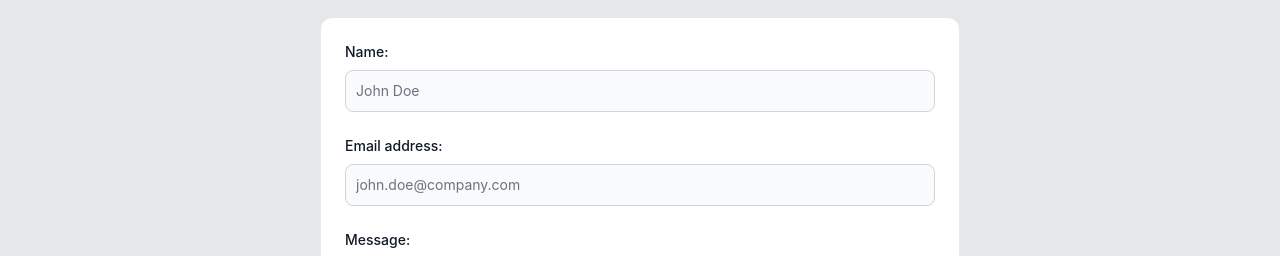
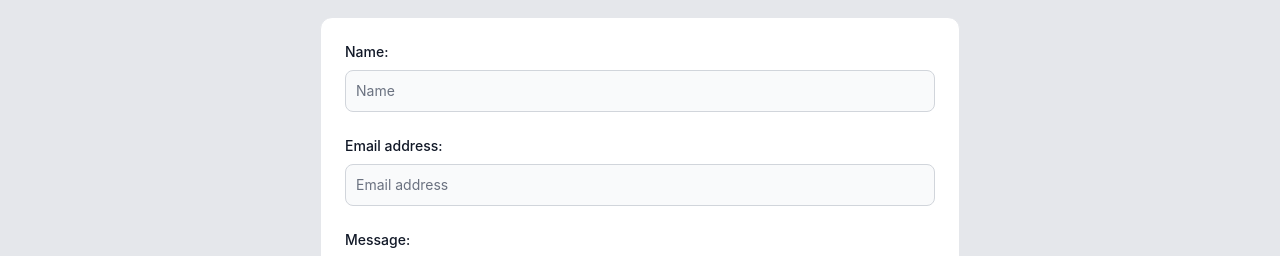
Before and after one commit to jimenezraul/react-portfolio, a React (Create React App) app: page / in a window 1280 px wide. Both pictures are taken after a click on the button "Contact". Shown: the part 236-492 px from the top of the page. Built offline with nearby package versions, Linux system fonts and the light colour scheme.

Commit message:
rename placeholder in input form

```diff
--- a/package.json
+++ b/package.json
@@ -16,7 +16,9 @@
     "start": "react-scripts start",
     "build": "react-scripts build",
     "test": "react-scripts test",
-    "eject": "react-scripts eject"
+    "eject": "react-scripts eject",
+    "predeploy": "npm run build",
+    "deploy": "gh-pages -d build"
   },
   "eslintConfig": {
     "extends": [
@@ -37,6 +39,7 @@
     ]
   },
   "devDependencies": {
+    "gh-pages": "^3.2.3",
     "tailwindcss": "^3.0.24"
   }
 }
--- a/src/component/Contact/index.js
+++ b/src/component/Contact/index.js
@@ -59,7 +59,7 @@ const Contact = () => {
                     defaultValue={name}
                     onBlur={handleChange}
                     className="bg-gray-50 border border-gray-300 text-gray-900 text-sm rounded-lg focus:ring-blue-500 focus:border-blue-500 block w-full p-2.5 dark:bg-gray-700 dark:border-gray-600 dark:placeholder-gray-400 dark:text-white dark:focus:ring-blue-500 dark:focus:border-blue-500"
-                    placeholder="John Doe"
+                    placeholder="Name"
                     required
                   />
                 </div>
@@ -76,7 +76,7 @@ const Contact = () => {
                     defaultValue={email}
                     onBlur={handleChange}
                     className="bg-gray-50 border border-gray-300 text-gray-900 text-sm rounded-lg focus:ring-blue-500 focus:border-blue-500 block w-full p-2.5 dark:bg-gray-700 dark:border-gray-600 dark:placeholder-gray-400 dark:text-white dark:focus:ring-blue-500 dark:focus:border-blue-500"
-                    placeholder="john.doe@company.com"
+                    placeholder="Email address"
                     required
                   />
                 </div>
```
Also changed, not shown: 2 other files (tests, documents, lock files or other folders).
